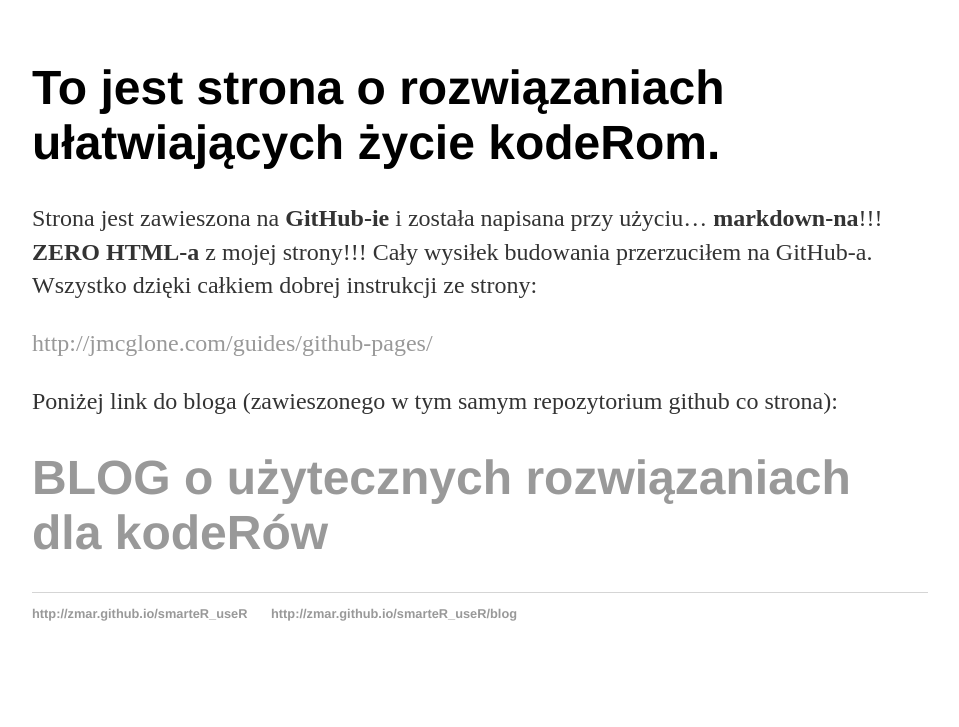
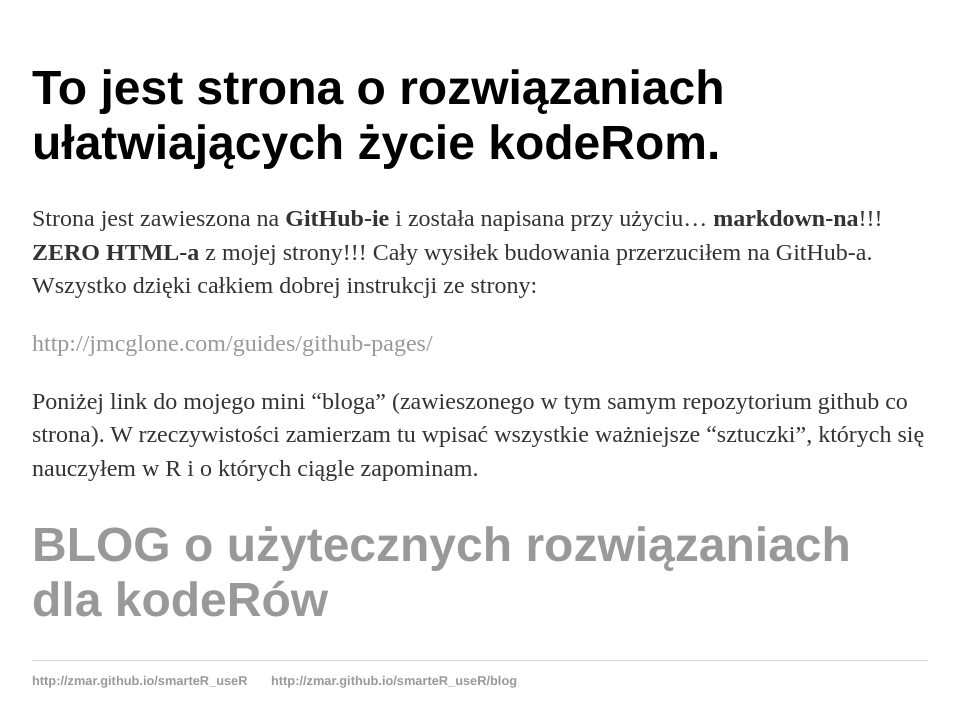
Before and after one commit to zmar/SmarteR_useR, a Jekyll site: the page built from index.md, in a window 1280 px wide. Shown: the top 727 px of the page, without its empty margins (160-1119 px from the left). Built offline with Jekyll 4.4.1, drawn with Linux system fonts in a browser that asks for light colours.

Commit message:
Update index.md

```diff
--- a/index.md
+++ b/index.md
@@ -10,6 +10,6 @@ Strona jest zawieszona na __GitHub-ie__ i została napisana przy użyciu... __ma
 
 [http://jmcglone.com/guides/github-pages/](http://jmcglone.com/guides/github-pages/)
 
-Poniżej link do bloga (zawieszonego w tym samym repozytorium github co strona):
+Poniżej link do mojego mini "bloga" (zawieszonego w tym samym repozytorium github co strona). W rzeczywistości zamierzam tu wpisać wszystkie ważniejsze "sztuczki", których się nauczyłem w R i o których ciągle zapominam.
 
 # [BLOG o użytecznych rozwiązaniach dla kodeRów](smarteR_useR/blog/index.html)
```
